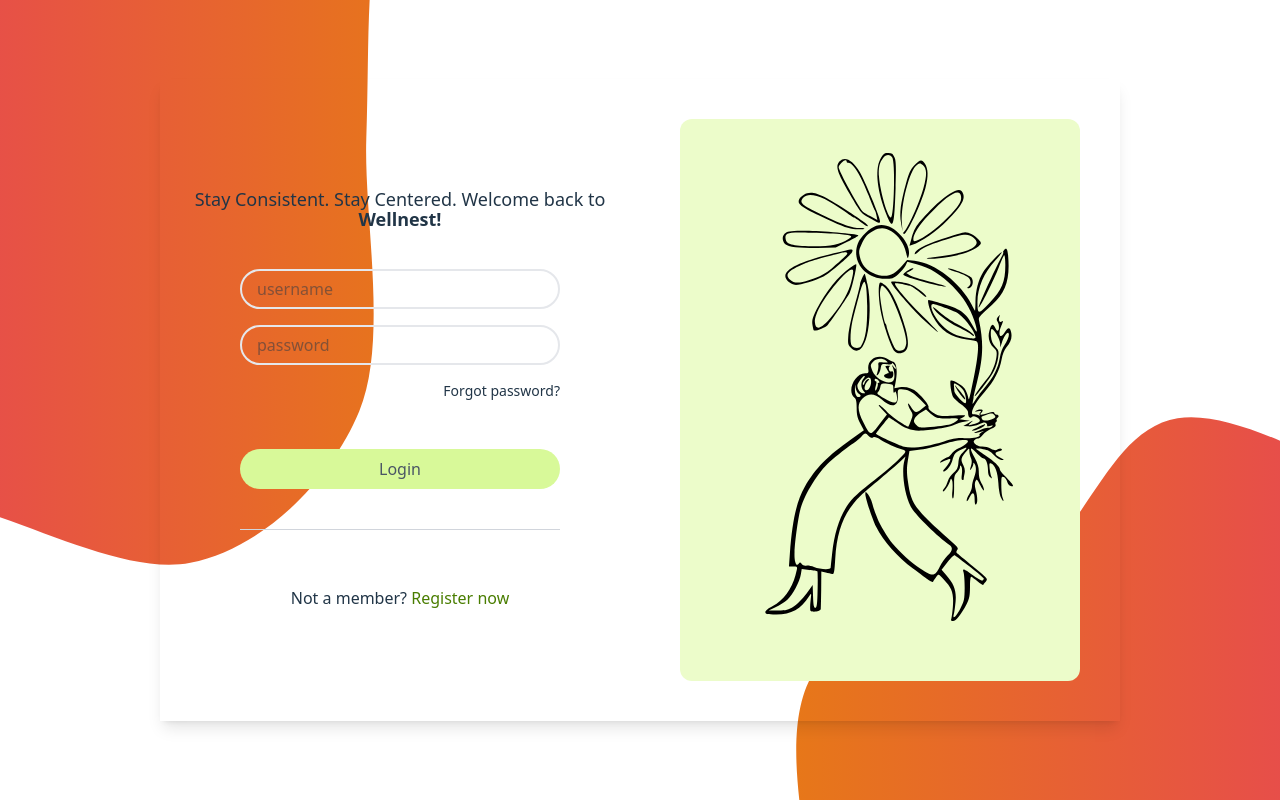
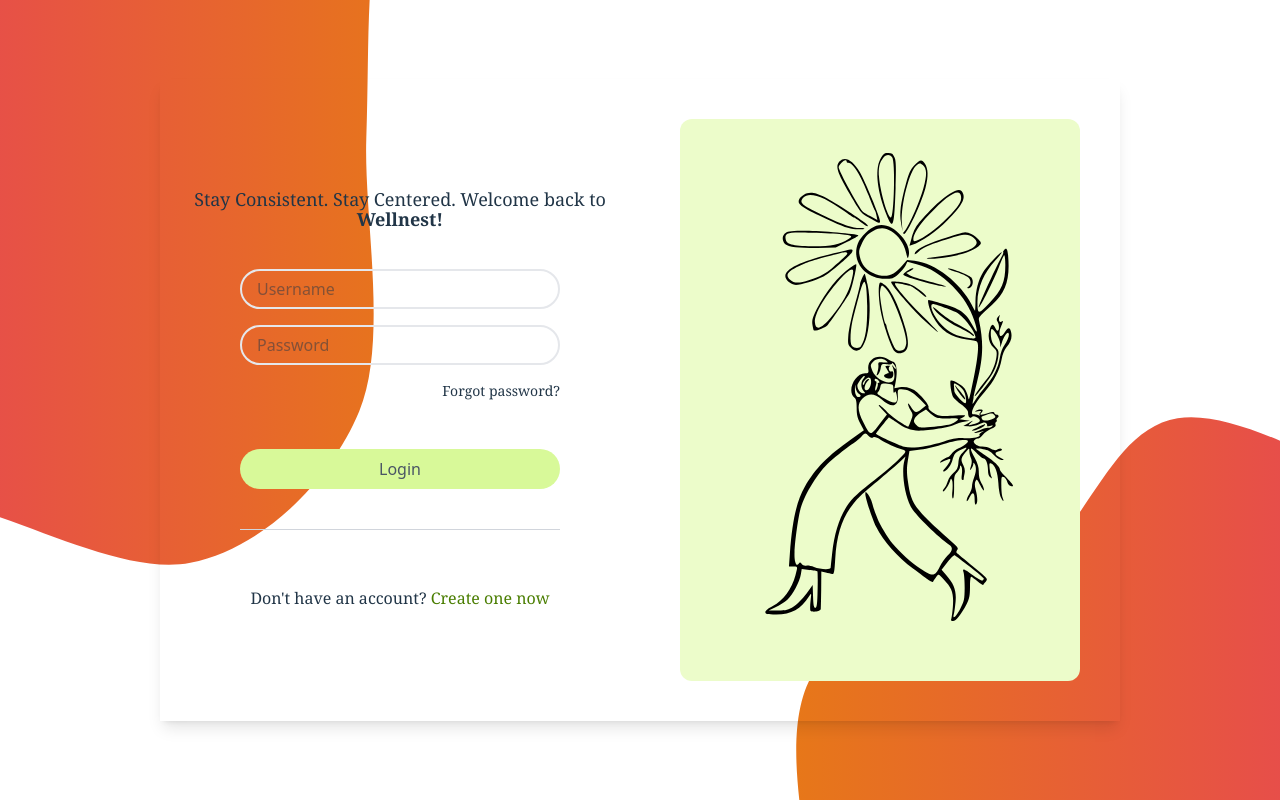
Before and after one commit to f-azumah/wellnest, a React (Vite) app: page /login in a window 1280 px wide. Built offline with nearby package versions, Linux system fonts and the light colour scheme.

Commit message:
Implement routing in App component and enhance Login page with improved layout and navigation

```diff
--- a/src/App.jsx
+++ b/src/App.jsx
@@ -1,16 +1,20 @@
 // import { useState } from 'react'
 import './App.css'
+import { Routes, Route, Navigate } from "react-router-dom";
 import Login from './pages/Login.jsx';
+import CreateAccount from './pages/CreateAccount.jsx';
 
 
 
 function App() {
   return (
-    <>
-      <Login />
-    </>
+    <Routes>
+      <Route path="/" element={<Navigate to="/login" />} />
+      <Route path="/login" element={<Login />} />
+      <Route path="/create-account" element={<CreateAccount />} />
+    </Routes>
   );
 }
 
 
-export default App
+export default App;
--- a/src/pages/Login.jsx
+++ b/src/pages/Login.jsx
@@ -1,5 +1,6 @@
 // page wrapper/layout
 import Button from "../components/Button";
+import { Link } from "react-router-dom";
 
 function MyComponent(){
     return (
@@ -17,13 +18,13 @@ function Login(){
     return(
         <div className="flex shadow-lg">
         <div className="flex flex-col p-8 rounded-lg w-120 items-center justify-center">
-            <h1 className="text-lg text-black-600 dark:text-white mb-10"> Stay Consistent. Stay Centered. Welcome back to <strong>Wellnest!</strong></h1>
+            <h1 className="text-lg text-black-600 dark:text-white font-serif mb-10"> Stay Consistent. Stay Centered. Welcome back to <strong>Wellnest!</strong></h1>
             <form onSubmit={handleSubmit} className = "space-y-4 flex flex-col items-center">
-                <input type="text" id = "uUsername" name="username" placeholder="username" className="border-solid border-2 border-gray-200 rounded-3xl w-80 h-10"></input>
-                <input type="password" id = "password" name="password" placeholder="password" className="border-solid border-2 border-gray-200 rounded-3xl w-80 h-10"></input>
+                <input type="text" id = "username" name="username" placeholder="Username" className="border-solid border-2 border-gray-200 rounded-3xl w-80 h-10"></input>
+                <input type="password" id = "password" name="password" placeholder="Password" className="border-solid border-2 border-gray-200 rounded-3xl w-80 h-10"></input>
 
                 <div className="w-80 text-end">
-                <p className="font-semibold text-sm hover:underline-offset-1"><a href="">Forgot password?</a></p>
+                <p className="font-semibold font-serif text-sm hover:underline-offset-1"><a href="">Forgot password?</a></p>
                 </div>
 
                 <Button text="Login"></Button>
@@ -32,7 +33,7 @@ function Login(){
 
             <hr className=" border-gray-300 dark:border-gray-600 my-10 w-80"></hr>
 
-            <p className="mt-4">Not a member? <a href="" className="underline-offset-1 text-lime-700 dark:text-lime-700">Register now</a></p>
+            <p className="mt-4 font-serif">Don't have an account? <Link to="/create-account" className="underline-offset-1 text-lime-700 font-serif dark:text-lime-700">Create one now</Link></p>
         </div>
 
         <div className="p-10">
```
